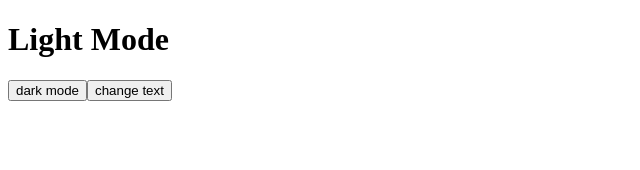
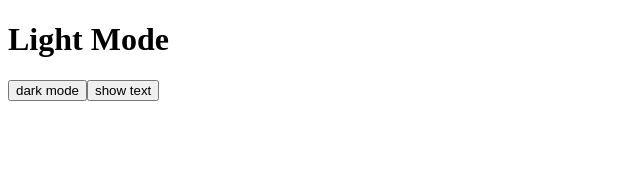
Before and after one commit to taresh2504/ReactJsbatch2, a React (Vite) app: page / in a window 1280 px wide. Shown: the top 170 px of the page, without its empty margins (0-640 px from the left). Built offline with nearby package versions, Linux system fonts and the light colour scheme.

Commit message:
practice in new folder

```diff
--- a/src/Hook.jsx
+++ b/src/Hook.jsx
@@ -2,6 +2,8 @@ import React from 'react'
 import { useState } from 'react'
 
 const Hook = () => {
+    // keyword [variable,function] = useState(initial value)
+
     let [count,setcount] = useState(0)
     let add = ()=>{
         setcount(count+1)
--- a/src/Hook2.jsx
+++ b/src/Hook2.jsx
@@ -8,9 +8,12 @@ const Hook2 = () => {
   return (
     <>
       <h1 style={{backgroundColor:dark?"black":"white", color:dark?"white":"black"}}>{dark?"Dark mode":"Light Mode"}</h1>
-      <button onClick={()=>{setdark (!dark)}} >{dark?"light mode":"dark mode"}</button>
+
+      <button onClick={()=>{setdark (!dark)}}>{dark?"light mode":"dark mode"}</button>
+
       {show&&(<h1>Hello</h1>)}
-      <button onClick={()=>{setshow(!show)}}> change text</button>
+
+      <button onClick={()=>{setshow(!show)}}> show text</button>
     </>
   )
 }
```
Also changed, not shown: src/Layout.jsx (line endings or trailing spaces).
